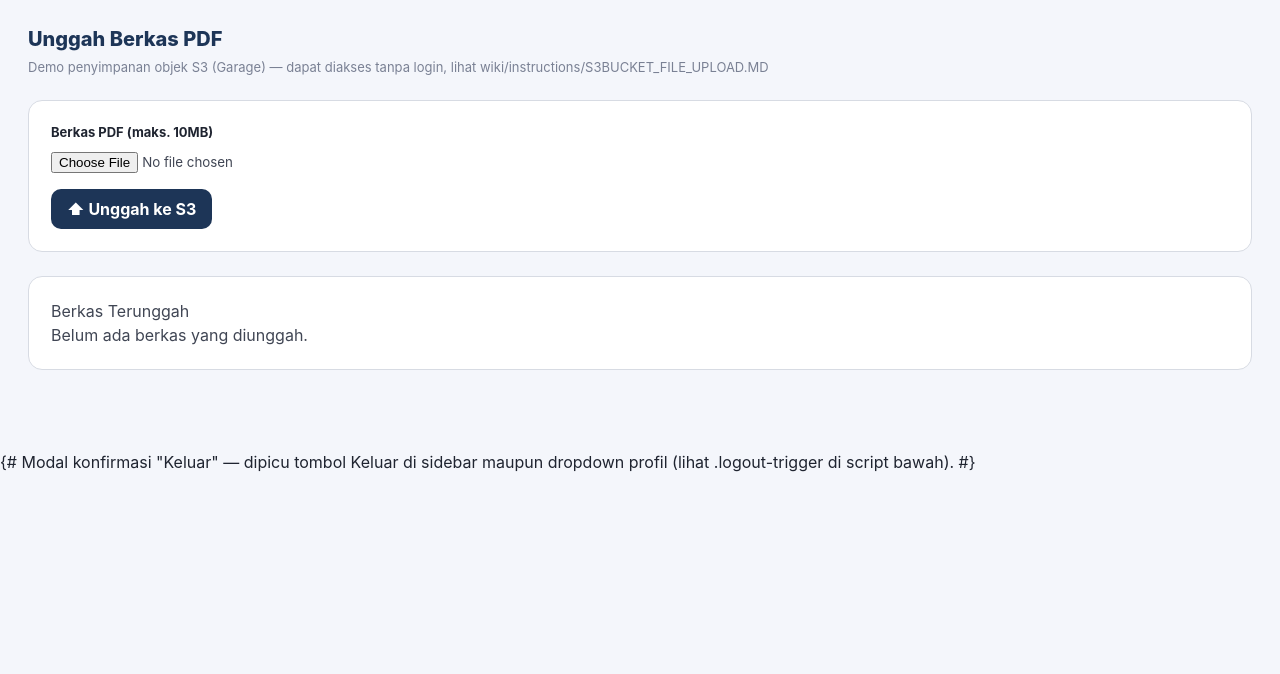
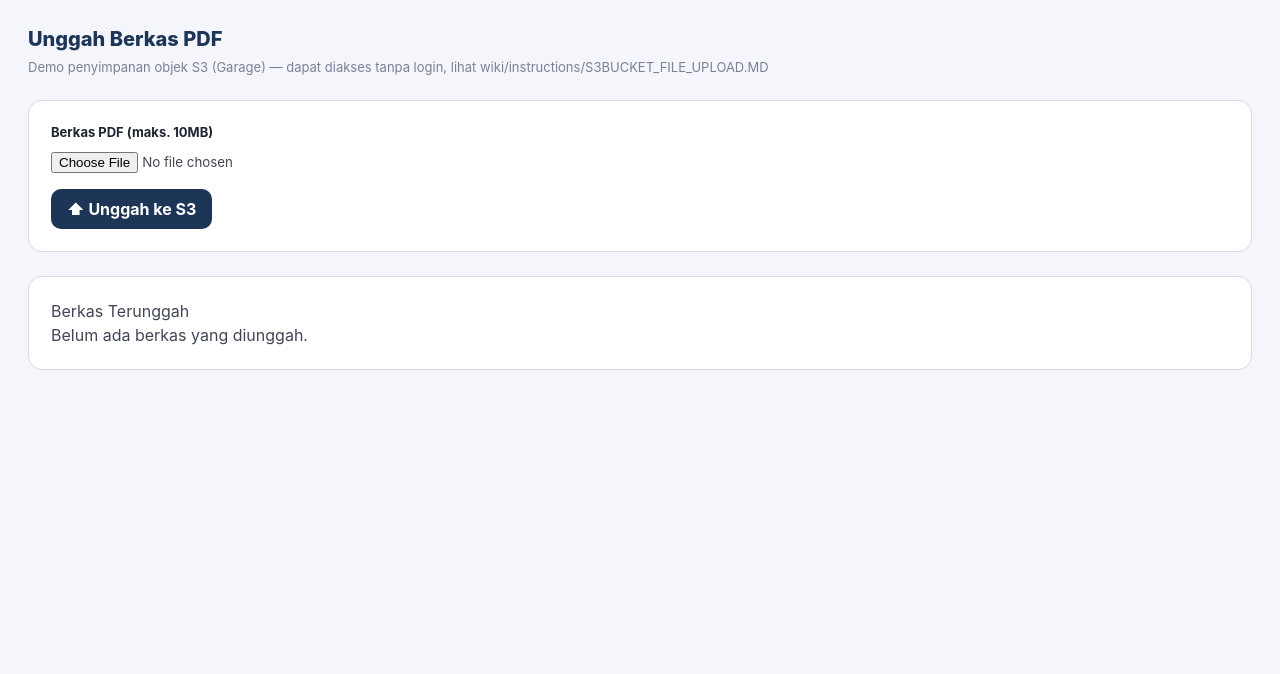
Before and after one commit to 413x1/paspor_django, a Django app: page /upload/ in a window 1280 px wide. Shown: the top 674 px of the page. Run offline with Django 5.2, Linux system fonts and the light colour scheme; data that the repository does not hold is empty.

Commit message:
remove shown comment

```diff
--- a/templates/base.html
+++ b/templates/base.html
@@ -82,8 +82,7 @@
   </div>
 </div>
 
-{# Modal konfirmasi "Keluar" — dipicu tombol Keluar di sidebar maupun
-   dropdown profil (lihat .logout-trigger di script bawah). #}
+<!-- Modal konfirmasi "Keluar" — dipicu tombol Keluar di sidebar maupun dropdown profil (lihat .logout-trigger di script bawah). -->
 <div id="logoutConfirmModal" class="modal paspor-modal">
   <div class="modal-background"></div>
   <div class="modal-card">
```
